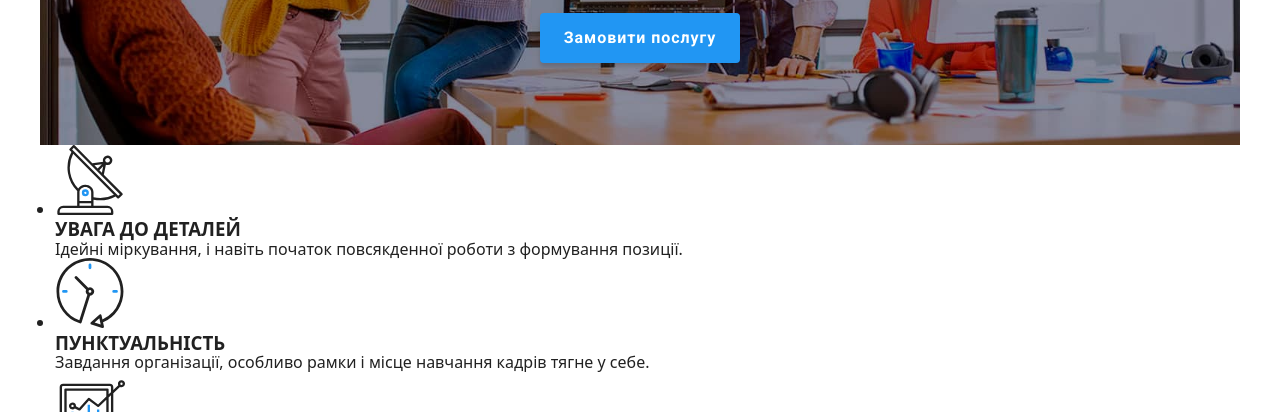
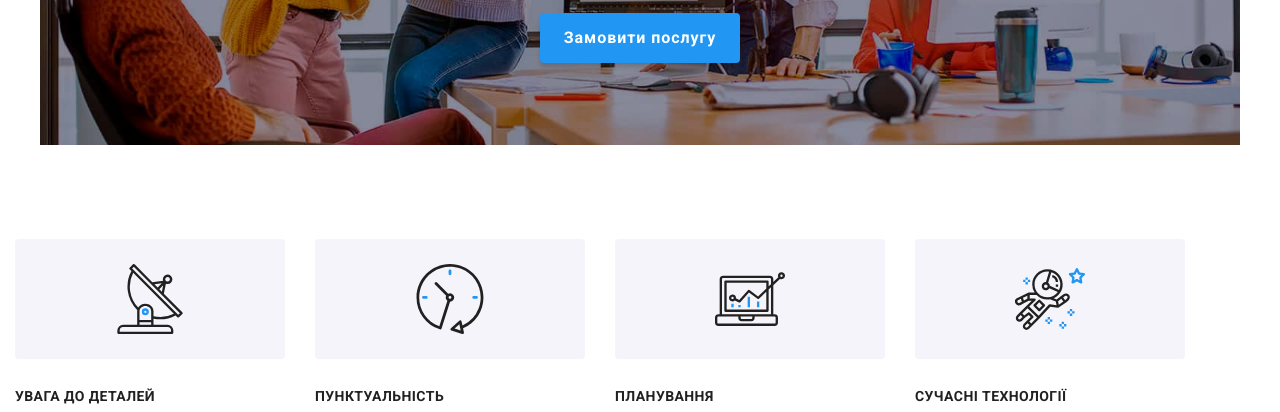
Before and after one commit to AntoninaKobzar/goit-markup-hw-08, a plain HTML site: page index.html in a window 1280 px wide. Shown: the part 335-747 px from the top of the page. Drawn offline with nearby package versions, Linux system fonts and the light colour scheme.

Commit message:
features

```diff
--- a/sass/components/_section-features.scss
+++ b/sass/components/_section-features.scss
@@ -1,74 +1,91 @@
-// .section-features {
-//     width: 100%;
-//     padding: 60px 15px;
-//     width: auto;
-//     @media (--bp-desktop) {
-//     padding-top: 94px;
-//     padding-bottom: 94px;
-//     }
+.section-features {
+    padding: 60px 0;
+    width: 100%;
+    @media (min-width:1200px) {
+    padding-top: 94px;
+    padding-bottom: 94px;
+    }
+    }
 
-// }
-// .features {
-//         display: flex;
-//         flex-direction: column;
-//         padding: 0;
-//         gap: 30px;
-//         @media (--bp-tablet) {
-//             width: 738px;
-//             flex-direction: row;
-//             flex-wrap: wrap;
-//         }
-//         @media (--bp-desktop) {
-//             flex-direction: row;
-
-//         }
-// }
+.features {
+    max-width: 450px;
+    padding-left: 0;
+    display: flex;
+    flex-wrap: wrap;
+    flex-direction: column;
+    gap: 30px;
+        // @media (min-width:768px) {
+        //     flex-basis: calc((100% - 30px) / 2);
+        // }
+        @media (min-width:1200px) {
+            max-width: 270px;
+            flex-direction: row;
+            flex-wrap: nowrap;
+}
+}
 
 
-// .features__list {
-//     display: block;
-//     list-style: none;
-//     width: 270px;
-// }
+.features__list {
+    display: flex;
+    flex-direction: column;
+    width: 450px;
+    list-style: none;
 
-// .features__item {
-//     display: flex;
-//     width: 450px;
-//     height: 120px;
-//     background-color: #F5F4FA;
-//     justify-content: center;
-//     align-items: center;
-//     border-radius: 4px;
-//     @media (--bp-tablet) {
-//         width: 354px;
-//     }
-//     @media (--bp-desktop) {
-//         width: 270px;
+        &:not(:last-child) {
+                margin-bottom: 30px;
+        }
+    @media (min-width:768px) {
+            width: 354px;
+            flex-basis: calc((100% - 1 * 30px) / 2);
+            }
+}
 
-//     }
-// }
 
-// .features__icon {
-//     fill: currentColor;
-//     width: 70px;
-//     height: 70px;
-// }
+.features__item {
+    display: flex;
+    width: 450px;
+    height: 120px;
+    background-color: #F5F4FA;
+    justify-content: center;
+    align-items: center;
+    border-radius: 4px;
 
-// .features__subtitle {
-//     margin-bottom: 10px;
-//     margin-top: 30px;
-//     font-family: Roboto;
-//     font-weight: 700;
-//     font-size: 14px;
-//     line-height: 1.14;
-//     letter-spacing: 0.03em;
-//     text-transform: uppercase;
-// }
+    @media (min-width: 768px) {
+        width: 354px;
+        height: 120px;
+    }
+    @media (min-width: 1200px) {
+        width: 270px;
+        height: 120px;
 
-// .features__text {
-//     font-family: Roboto;
-//     font-size: 14px;
-//     line-height: 2;
-//     letter-spacing: 0.03em;
-//     color: var(--accent-text-color);
-// }
+    }
+}
+
+.features__icon {
+    fill: currentColor;
+    width: 70px;
+    height: 70px;
+}
+
+.features__subtitle {
+    text-align: center;
+    margin-bottom: 10px;
+    margin-top: 30px;
+    font-family: Roboto;
+    font-weight: 700;
+    font-size: 14px;
+    line-height: 1.14;
+    letter-spacing: 0.03em;
+    text-transform: uppercase;
+    @media (min-width:768px) {
+        text-align: start;
+    }
+}
+
+.features__text {
+    font-family: Roboto;
+    font-size: 14px;
+    line-height: 2;
+    letter-spacing: 0.03em;
+    color: var(--accent-text-color);
+}
```
Also changed, not shown: css/main.css, css/main.min.css, 2 other files.
